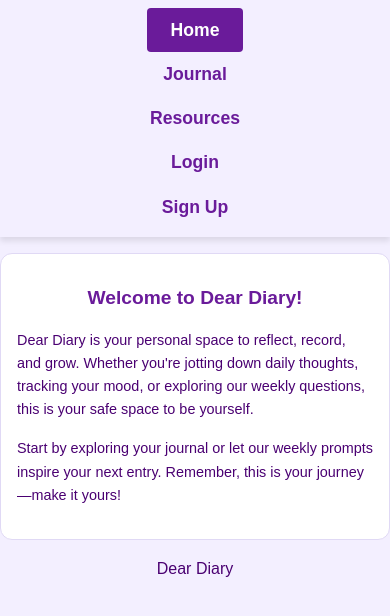
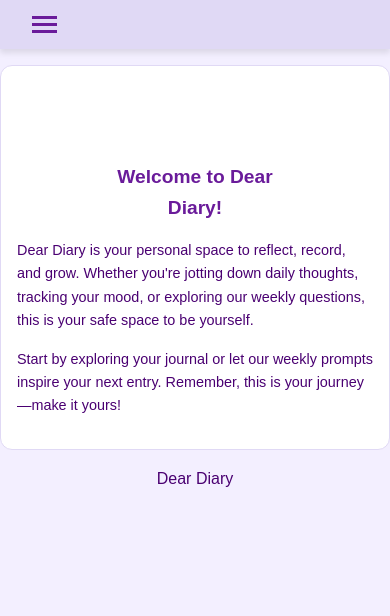
Before and after one commit to kyrag00/degree-project, a React (Vite) app in the folder client/: page / in a window 390 px wide. Shown: the top 616 px of the page. Built offline with nearby package versions, Linux system fonts and the light colour scheme; no server answers.

Commit message:
nav bar with hamburger icon + some style change

```diff
--- a/client/src/Navigation.tsx
+++ b/client/src/Navigation.tsx
@@ -6,6 +6,7 @@ import { handleLogout } from "./pages/Logout";
 
 const Navigation = () => {
   const [user, setUser] = useState<User | null>(null);
+  const [isMenuOpen, setIsMenuOpen] = useState(false);
 
   useEffect(() => {
     const auth = getAuth();
@@ -14,9 +15,19 @@ const Navigation = () => {
     });
     return () => loggedOut();
   }, []);
+
+  const toggleMenu = () => {
+    setIsMenuOpen((prev) => !prev);
+  };
+
   return (
     <nav>
-      <ul>
+      <div className="menu-toggle" onClick={toggleMenu}>
+        <div></div>
+        <div></div>
+        <div></div>
+      </div>
+      <ul className={isMenuOpen ? "active" : ""}>
         <li>
           <NavLink className="nav-link" to="/">
             Home
--- a/client/src/styles/home.css
+++ b/client/src/styles/home.css
@@ -54,7 +54,8 @@ p {
   }
 
   h1 {
-    font-size: 1.5rem;
+    font-size: 3rem;
+    margin: 5rem;
   }
 
   p {
--- a/client/src/styles/navigation.css
+++ b/client/src/styles/navigation.css
@@ -5,6 +5,8 @@ nav {
   position: sticky;
   top: 0;
   z-index: 1000;
+  /* background-color: #8a45b648; */
+  background-color: #e0d9f5;
 }
 
 nav ul {
@@ -37,15 +39,51 @@ nav ul {
   color: #ffffff;
 }
 
+.menu-toggle {
+  display: none;
+  flex-direction: column;
+  gap: 4px;
+  cursor: pointer;
+}
+
+.menu-toggle div {
+  width: 25px;
+  height: 3px;
+  background-color: #6a1b9a;
+  transition: all 0.3s ease;
+}
+
+/* When the menu is active, add the hamburger icon */
+.menu-toggle.active div:nth-child(1) {
+  transform: rotate(45deg) translate(5px, 5px);
+}
+
+.menu-toggle.active div:nth-child(2) {
+  opacity: 0;
+}
+
+.menu-toggle.active div:nth-child(3) {
+  transform: rotate(-45deg) translate(5px, -5px);
+}
+
 @media (max-width: 768px) {
   nav ul {
     flex-direction: column;
     align-items: center;
     justify-content: center;
     gap: 1rem;
+    display: none;
+  }
+
+  nav ul.active {
+    display: flex;
   }
 
   .nav-link {
     padding: 0.75rem 1.5rem;
   }
+
+  .menu-toggle {
+    display: flex;
+  }
 }
--- a/client/src/styles/questions.css
+++ b/client/src/styles/questions.css
@@ -61,7 +61,7 @@
 @media (max-width: 768px) {
   .random-question-container {
     padding: 1.5rem;
-    margin: 1.5rem auto;
+    margin: 3rem auto;
     max-width: 90%;
   }
 
```
